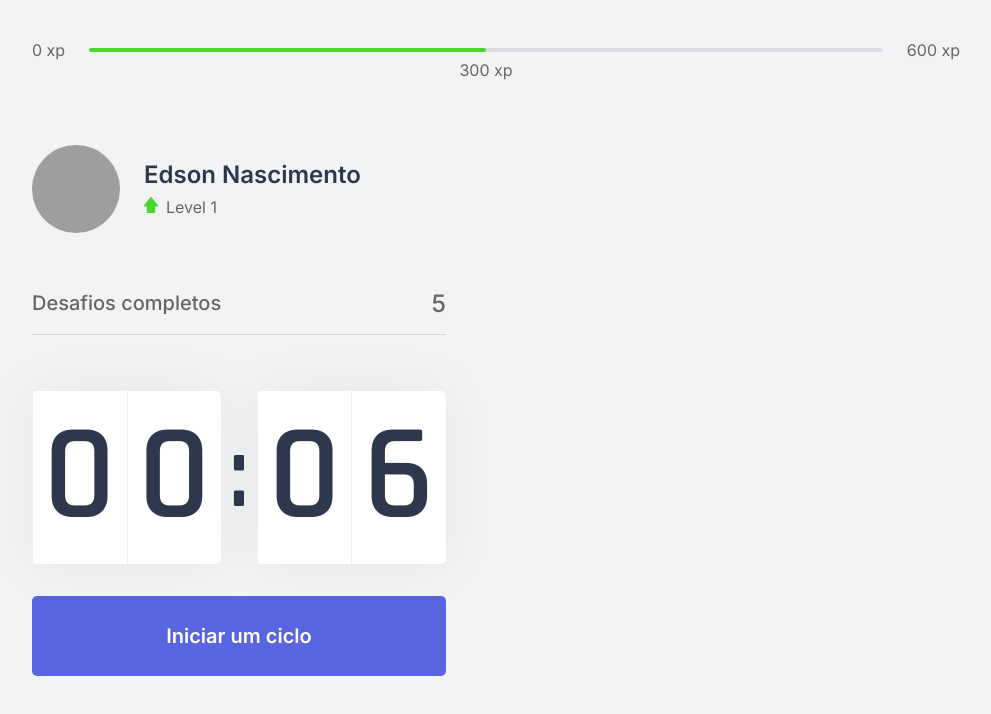
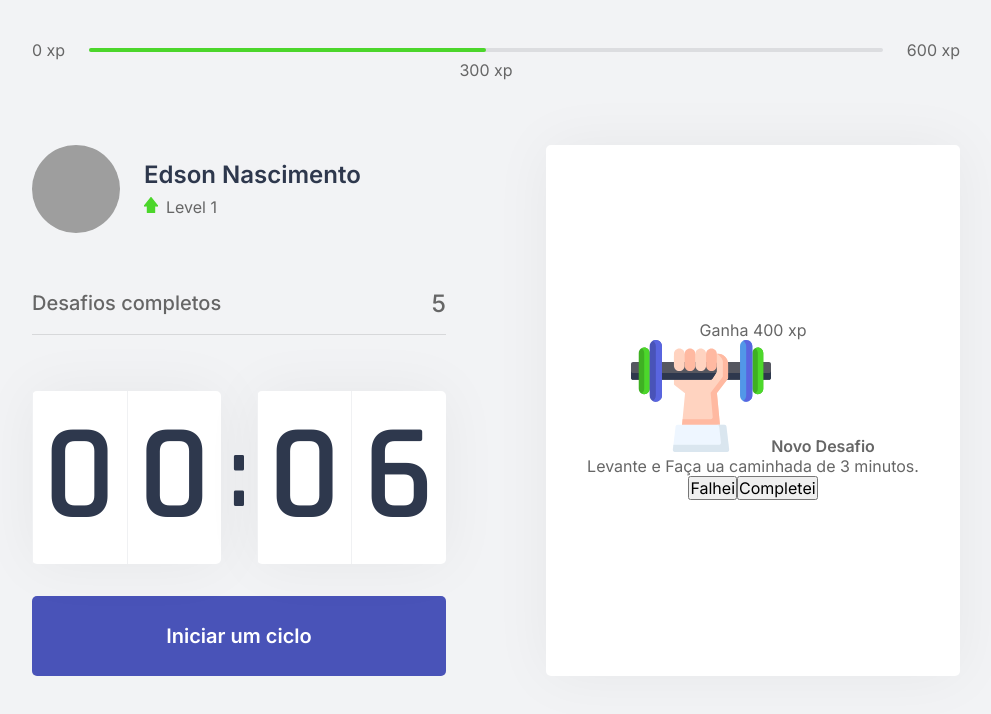
Before and after one commit to edsnasc/moveit-app-nlw4, a Next.js app: page / in a window 1280 px wide. Shown: the top 714 px of the page, without its empty margins (144-1135 px from the left). Built offline with nearby package versions, Linux system fonts and the light colour scheme; grey boxes are pictures that could not be loaded.

Commit message:
ending countdown and creating challengeBox

```diff
--- /dev/null
+++ b/src/components/ChallengeBox.tsx
@@ -0,0 +1,34 @@
+import styles from '../styles/components/ChallengeBox.module.css'
+
+export function ChallengeBox() {
+    const hasActiveChallenge = true;
+
+    return (
+        <div className={styles.challengeBoxContainer}>
+            {hasActiveChallenge ? (
+                <div className={styles.challengeActive}>
+                    <header>Ganha 400 xp</header>
+
+                    <main>
+                        <img src="icons/body.svg" />
+                        <strong>Novo Desafio</strong>
+                        <p>Levante e Faça ua caminhada de 3 minutos.</p>
+                    </main>
+
+                    <footer>
+                        <button>Falhei</button>
+                        <button>Completei</button>
+                    </footer>
+                </div>
+            ) : (
+                <div className={styles.challengeNotActive}>
+                    <strong>Finalize um ciclo para receber um desafio</strong>
+                    <p>
+                        <img src="icons/level-up.svg" alt="Level Up" />
+                        Avance de level completando desafios.
+                    </p>
+                </div>
+            )}
+        </div>
+    )
+}
--- a/src/components/Countdown.tsx
+++ b/src/components/Countdown.tsx
@@ -25,7 +25,7 @@
     }
 
     useEffect(() => {
-        if(isActive && time > 0) {
+        if (isActive && time > 0) {
             countdownTimeout = setTimeout(() => {
                 setTime(time - 1);
             }, 1000)
@@ -49,12 +49,20 @@
                 </div>
             </div>
 
-            { isActive ? (
+            {hasFinished ? (
+                <button
+                    disabled
+                    className={styles.countdownButton}
+                >
+                    Ciclo encerrado
+                </button>
+            ) : (
+                <>
+                    {isActive ? (
                         <button
                             type="button"
                             className={`${styles.countdownButton} ${styles.countdownButtonActive}`}
                             onClick={resetCountdown}
-
                         >
                             Abandonar ciclo
                         </button>
@@ -63,12 +71,12 @@
                             type="button"
                             className={styles.countdownButton}
                             onClick={startCountdown}
-
                         >
                             Iniciar um ciclo
                         </button>
                     )}
-
+                </>
+            )}
         </div>
     );
 }
--- a/src/pages/index.tsx
+++ b/src/pages/index.tsx
@@ -1,7 +1,8 @@
 import { CompletedChallenges } from "../components/CompletedChallenges";
 import { Profile } from "../components/Profile"
 import { ExperienceBar } from "../components/Experience-bar"
-import { Countdown } from "../components/Countdown"
+import { Countdown } from "../components/Countdown";
+import { ChallengeBox } from "../components/ChallengeBox";
 
 import Head from 'next/head';
 
@@ -22,7 +23,7 @@
           <Countdown />
         </div>
         <div>
-
+          <ChallengeBox />
         </div>
       </section>
     </div>
--- /dev/null
+++ b/src/styles/components/ChallengeBox.module.css
@@ -0,0 +1,40 @@
+.challengeBoxContainer {
+    height: 100%;
+
+    background: var(--white);
+    border-radius: 5px;
+    box-shadow: 0 0 60px rgba(0, 0, 0, 0.05);
+    padding: 1.5rem 2rem;
+
+    display: flex;
+    flex-direction: column;
+    align-items: center;
+    justify-content: center;
+
+    text-align: center;
+}
+
+.challengeNotActive {
+    display: flex;
+    flex-direction: column;
+    align-items: center;
+}
+
+.challengeNotActive strong {
+    font-size: 1.5rem;
+    font-weight: 500;
+    line-height: 1.4;
+}
+
+.challengeNotActive p {
+    display: flex;
+    flex-direction: column;
+    align-items: center;
+    line-height: 1.4;
+    max-width: 70%;
+    margin-top: 3rem;
+}
+
+.challengeNotActive p img {
+    margin-bottom: 1rem;
+}
--- a/src/styles/components/Countdown.module.css
+++ b/src/styles/components/Countdown.module.css
@@ -59,7 +59,7 @@
     transition: background-color 0.2s;
 }
 
-.countdownButton:hover {
+.countdownButton:not(:disabled) {
     background: var(--blue-dark);
 }
 
@@ -68,7 +68,13 @@
     color: var(--title);
 }
 
-.countdownButtonActive:hover {
+.countdownButtonActive:not(:disabled):hover {
     background: var(--red);
     color: var(--white);
 }
+
+.countdownButton:disabled {
+    background: var(--white);
+    color: var(--text);
+    cursor: not-allowed;
+}
```
Lines whose indentation alone changed are shown as unchanged.
